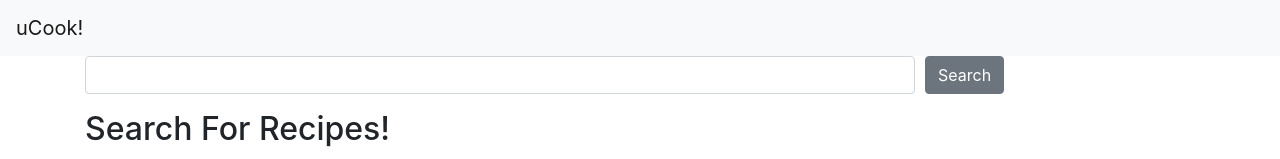
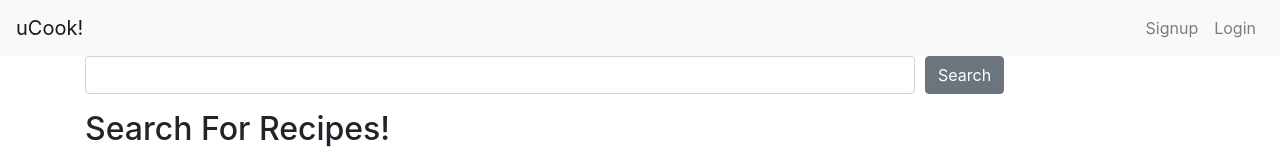
Before and after one commit to ikemous/recipe-capstone, a React (Create React App) app in the folder client/: page / in a window 1280 px wide. Shown: the top 159 px of the page. Built offline with nearby package versions, Linux system fonts and the light colour scheme; no server answers.

Commit message:
update navbar links and restructure attempts

```diff
--- a/client/src/components/TotallyCewlNavBar.tsx
+++ b/client/src/components/TotallyCewlNavBar.tsx
@@ -1,5 +1,15 @@
 import React, { useState  } from "react";
-import { Navbar, NavbarToggler, Collapse, Nav, NavItem, NavLink, NavbarBrand } from "reactstrap";
+import {
+  Navbar,
+  NavbarToggler,
+  Collapse, Nav,
+  NavItem, NavLink,
+  NavbarBrand,
+  UncontrolledDropdown,
+  DropdownToggle,
+  DropdownMenu,
+  DropdownItem,
+} from "reactstrap";
 import LogoutButton from "./LogoutButton";
 import { useAuth } from "../utils/contexts/AuthContext";
 
@@ -15,6 +25,26 @@ function TotallyCewlNavBar() {
         <Nav navbar>
             {currentUser &&
               <>
+                <UncontrolledDropdown nav caret>
+                    <DropdownToggle>
+                      Account
+                    </DropdownToggle>
+                  <DropdownItem>
+                    <NavItem>
+                      <NavLink href="/saved-recipes">Saved Recipes</NavLink>
+                    </NavItem>
+                  </DropdownItem>
+                  <DropdownItem>
+                    <NavItem>
+                      <NavLink href="/my-recipes">My Recipes</NavLink>
+                    </NavItem>
+                  </DropdownItem>
+                  <DropdownItem>
+                    <NavItem>
+                      <NavLink href="/profile">Profile</NavLink>
+                    </NavItem>
+                  </DropdownItem>
+                </UncontrolledDropdown>
                 <NavItem>
                   <NavLink href="/saved-recipes">Saved Recipes</NavLink>
                 </NavItem>
@@ -29,7 +59,18 @@ function TotallyCewlNavBar() {
                 </NavItem>
               </>
             }
-
+            {!currentUser&&
+              <>
+                <NavItem>
+                  <NavLink href="/signup">Signup</NavLink>
+                </NavItem>
+                <NavItem>
+                  <NavLink href="/login">Login</NavLink>
+                </NavItem>
+                <NavItem>
+                </NavItem>
+              </>
+            }
         </Nav>
       </Collapse>
     </Navbar>
```
